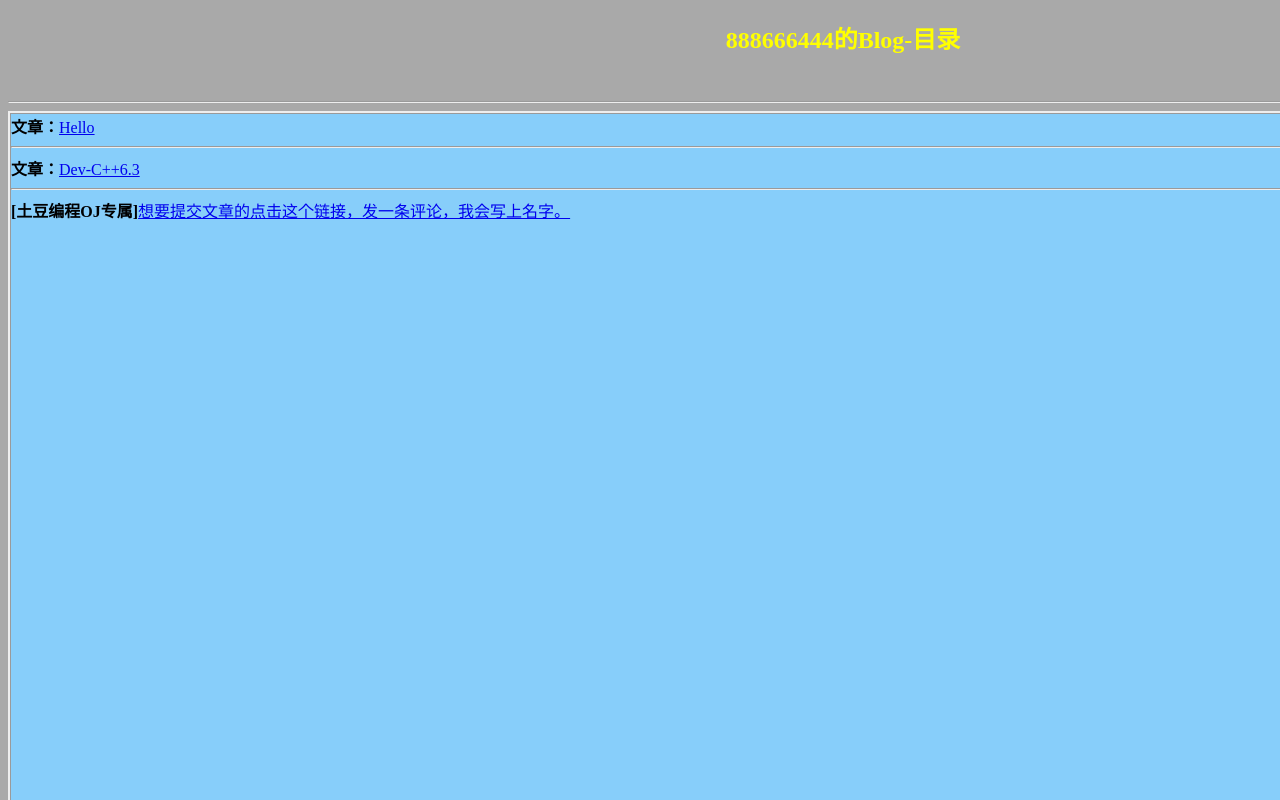
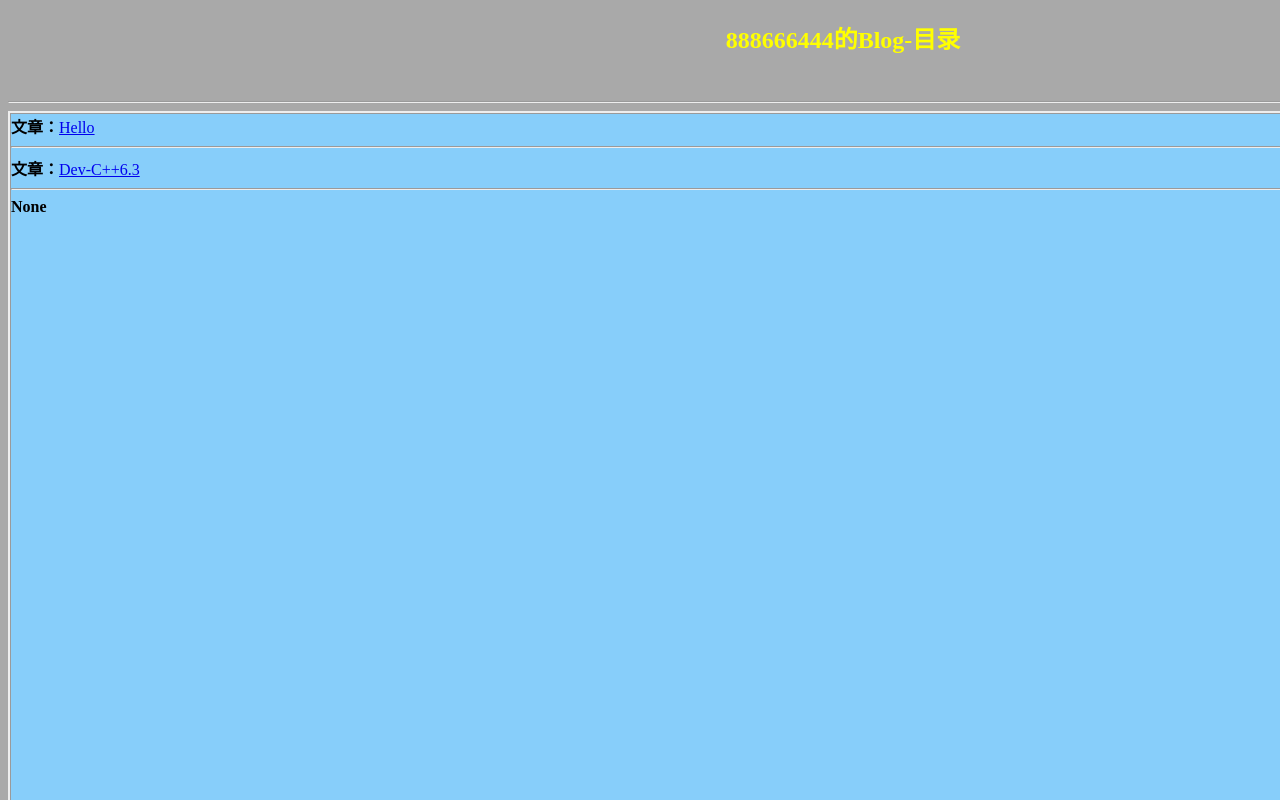
Before and after one commit to hsdgekwjrf/HSDGEkwjrf.github.io, a plain HTML site: page library.html in a window 1280 px wide. Shown: the top 800 px of the page. Drawn offline with Linux system fonts and the light colour scheme.

Commit message:
Update library.html

```diff
--- a/library.html
+++ b/library.html
@@ -13,9 +13,10 @@
 			<div style="border-style:ridge;background-color:lightskyblue;float:left;width:1650px;height:3000px;">
 				<b>文章：</b><a href="./blog/hello.html">Hello</a><hr />
 				<b>文章：</b><a href="./blog/dev-cpp6.3.html">Dev-C++6.3</a><hr />
-				<b>[土豆编程OJ专属]</b><a href="https://oj.tudoubiancheng.top/discussion-detail/7429">想要提交文章的点击这个链接，发一条评论，我会写上名字。</a>
+				<b>None
 			</div>
 		</div>
 		<h3 align="center" style="color: black;background-color:darkgrey;clear:both;">这是个结尾   =)</h3><br /><hr />
 	</body>
+
 </html>
```
